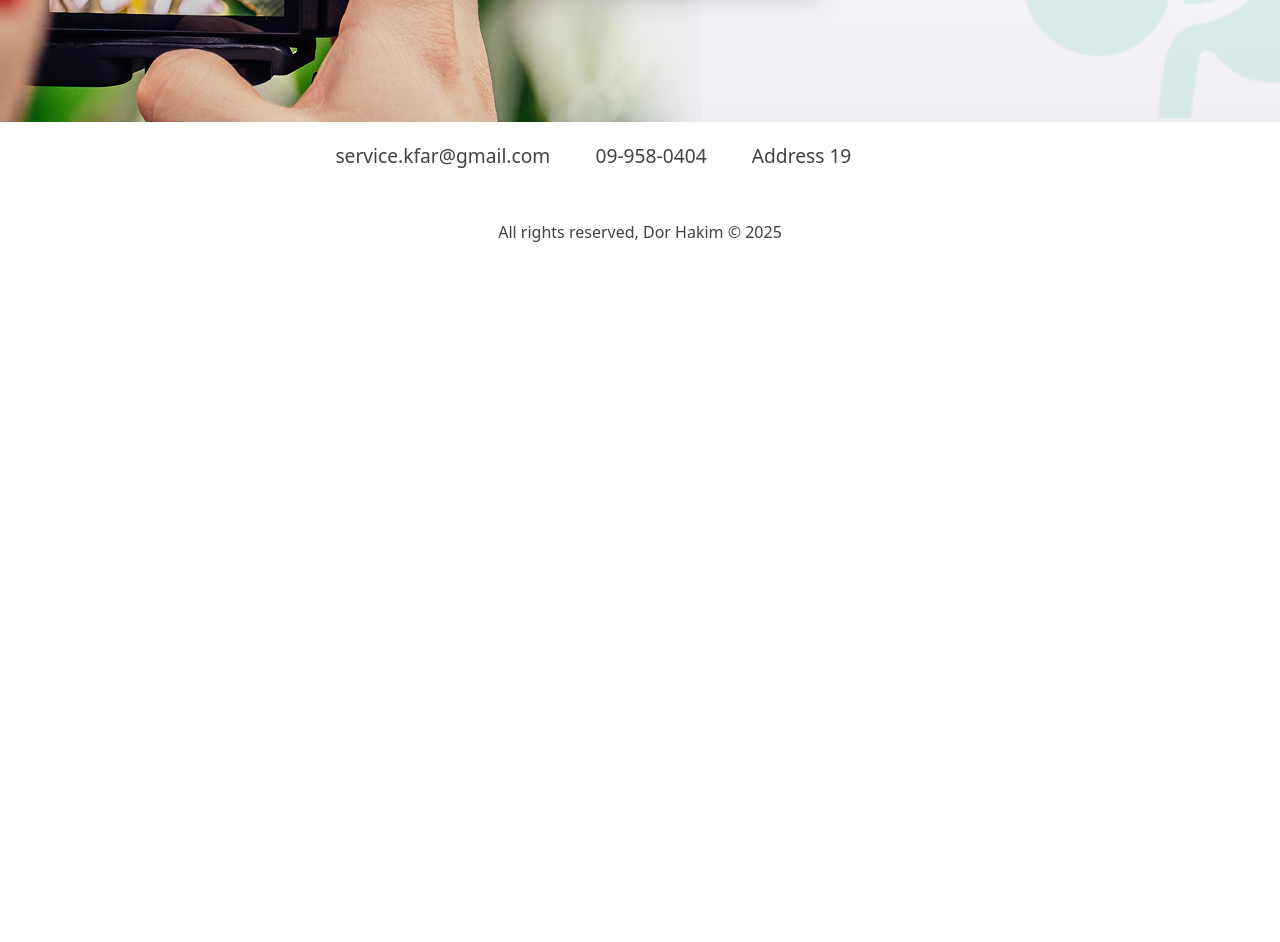
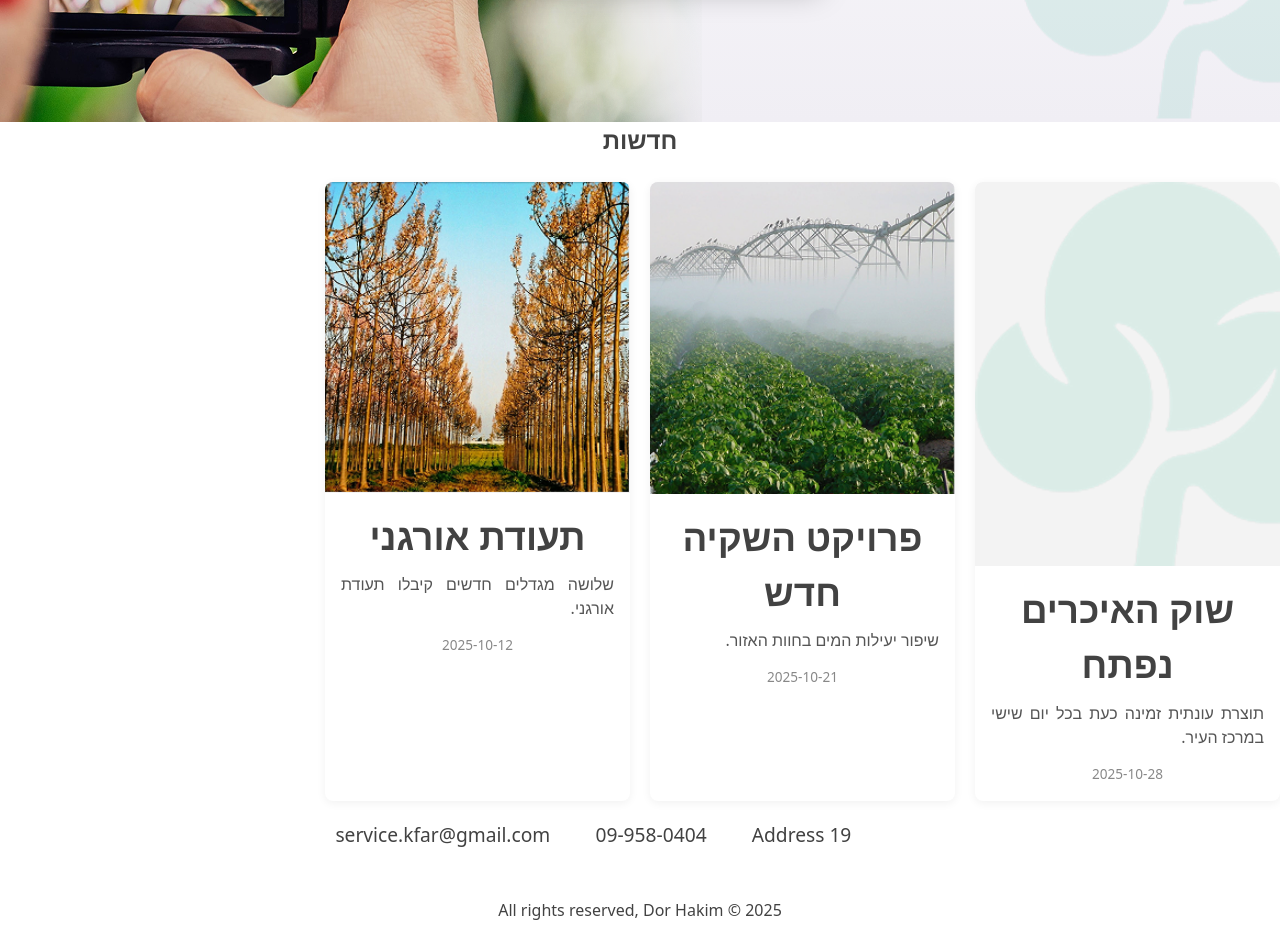
Before and after one commit to dorhakim100/Nizkei-Teva, a React (Vite) app: page / in a window 1280 px wide. Shown: the part 1620-2562 px from the top of the page. Before the commit the page ends 1884 px from the top, so only its background shows below. Built offline with nearby package versions, Linux system fonts and the light colour scheme; some icons are missing.

Commit message:
Add basic News

```diff
--- a/src/assets/styles/main.scss
+++ b/src/assets/styles/main.scss
@@ -23,3 +23,5 @@
 @import '../../components/NewsBanner/styles/NewsBanner.scss';
 @import '../../components/FadeCarousel/styles/FadeCarousel.scss';
 @import '../../components/CustomButton/styles/CustomButton.scss';
+@import '../../components/News/styles/News.scss';
+@import '../../components/News/NewsCard/styles/NewsCard.scss';
--- /dev/null
+++ b/src/components/News/News.tsx
@@ -0,0 +1,34 @@
+import { useSelector } from 'react-redux'
+import { RootState } from '../../store/store'
+import { Language } from '../../types/system/Languages'
+import { NewsItem } from '../../types/News/NewsItem'
+
+import { NewsCard } from './NewsCard/NewsCard'
+
+type NewsProps = {
+  title?: string
+  items: NewsItem[]
+  onItemClick?: (item: NewsItem) => void
+}
+
+export function News({ title, items, onItemClick }: NewsProps) {
+  const prefs = useSelector(
+    (stateSelector: RootState) => stateSelector.systemModule.prefs
+  )
+
+  return (
+    <section className={`news ${prefs.language}`}>
+      {title && <h2 className='news-title'>{title}</h2>}
+      <div className='news-list'>
+        {items.map((item) => (
+          <NewsCard
+            key={item.id}
+            item={item}
+            language={prefs.language as keyof Language}
+            onClick={onItemClick}
+          />
+        ))}
+      </div>
+    </section>
+  )
+}
--- /dev/null
+++ b/src/components/News/NewsCard/NewsCard.tsx
@@ -0,0 +1,40 @@
+import { NewsItem } from '../../../types/News/NewsItem'
+import { Language } from '../../../types/system/Languages'
+
+type NewsCardProps = {
+  item: NewsItem
+  language: keyof Language
+  onClick?: (item: NewsItem) => void
+}
+
+export function NewsCard({ item, language, onClick }: NewsCardProps) {
+  const title = item.title[language] || ''
+  const summary = item.summary?.[language] || ''
+
+  return (
+    <article
+      className='news-card'
+      onClick={() => onClick?.(item)}
+      role={onClick ? 'button' : undefined}
+      tabIndex={onClick ? 0 : -1}
+    >
+      {item.imageUrl && (
+        <div className='news-card__media'>
+          <img
+            src={item.imageUrl}
+            alt={typeof title === 'string' ? title : ''}
+          />
+        </div>
+      )}
+      <div className='news-card__content'>
+        <h3 className='news-card__title'>{title}</h3>
+        {summary && <p className='news-card__summary'>{summary}</p>}
+        {item.publishedAt && (
+          <time className='news-card__date' dateTime={item.publishedAt}>
+            {item.publishedAt}
+          </time>
+        )}
+      </div>
+    </article>
+  )
+}
--- /dev/null
+++ b/src/components/News/NewsCard/styles/NewsCard.scss
@@ -0,0 +1,40 @@
+.news-card {
+  display: flex;
+  flex-direction: column;
+  background-color: $white;
+  border-radius: 8px;
+  overflow: hidden;
+  box-shadow: 0 2px 10px rgba(0, 0, 0, 0.06);
+
+  &__media {
+    width: 100%;
+    aspect-ratio: 16 / 9;
+    background-color: #f3f3f3;
+
+    img {
+      width: 100%;
+      height: 100%;
+      object-fit: cover;
+      display: block;
+    }
+  }
+
+  &__content {
+    padding: 16px;
+  }
+
+  &__title {
+    margin: 0 0 8px;
+    font-size: 1.1rem;
+  }
+
+  &__summary {
+    margin: 0 0 12px;
+    color: #555;
+  }
+
+  &__date {
+    font-size: 0.85rem;
+    color: #888;
+  }
+}
--- /dev/null
+++ b/src/components/News/styles/News.scss
@@ -0,0 +1,14 @@
+.news {
+  display: grid;
+  gap: 24px;
+
+  .news-title {
+    margin: 0;
+  }
+
+  .news-list {
+    display: grid;
+    grid-template-columns: repeat(auto-fill, minmax(260px, 1fr));
+    gap: 20px;
+  }
+}
--- a/src/pages/Home/Home.tsx
+++ b/src/pages/Home/Home.tsx
@@ -9,6 +9,44 @@ import carouselJson from '../../assets/jsons/home/carousel.json'
 import galleryJson from '../../assets/jsons/home/gallery.json'
 import { GalleryImgs } from './GalleryImgs'
 import { AgricultureGallery } from './AgricultureGallery'
+import { News } from '../../components/News/News'
+import type { NewsItem } from '../../types/News/NewsItem'
+
+const newsItems: NewsItem[] = [
+  {
+    id: 'n1',
+    title: { en: 'Farmers Market Opens', he: 'שוק האיכרים נפתח' },
+    summary: {
+      en: 'Seasonal produce now available every Friday downtown.',
+      he: 'תוצרת עונתית זמינה כעת בכל יום שישי במרכז העיר.',
+    },
+    imageUrl: '/imgs/image 49.png',
+    linkUrl: 'https://example.com/news/1',
+    publishedAt: '2025-10-28',
+  },
+  {
+    id: 'n2',
+    title: { en: 'New Irrigation Project', he: 'פרויקט השקיה חדש' },
+    summary: {
+      en: 'Improving water efficiency across regional farms.',
+      he: 'שיפור יעילות המים בחוות האזור.',
+    },
+    imageUrl: '/imgs/image 97.png',
+    linkUrl: 'https://example.com/news/2',
+    publishedAt: '2025-10-21',
+  },
+  {
+    id: 'n3',
+    title: { en: 'Organic Certification', he: 'תעודת אורגני' },
+    summary: {
+      en: 'Three new growers achieved organic certification.',
+      he: 'שלושה מגדלים חדשים קיבלו תעודת אורגני.',
+    },
+    imageUrl: '/imgs/image 98.png',
+    linkUrl: 'https://example.com/news/3',
+    publishedAt: '2025-10-12',
+  },
+]
 
 export function Home() {
   const prefs = useSelector(
@@ -23,6 +61,13 @@ export function Home() {
       </h3>
       <GalleryImgs imgs={galleryJson.imgs} />
       <AgricultureGallery />
+      <News
+        title={prefs.language === 'he' ? 'חדשות' : 'Latest News'}
+        items={newsItems}
+        onItemClick={(item) => {
+          if (item.linkUrl) window.open(item.linkUrl, '_blank')
+        }}
+      />
     </div>
   )
 }
--- a/src/pages/Home/styles/AgricultureGallery.scss
+++ b/src/pages/Home/styles/AgricultureGallery.scss
@@ -36,7 +36,6 @@
 
       h3 {
         color: $primary-color;
-        font-size: 2.3rem;
         line-height: 1.5;
         margin-bottom: 0;
       }
--- a/src/pages/Home/styles/GalleryImgs.scss
+++ b/src/pages/Home/styles/GalleryImgs.scss
@@ -25,7 +25,6 @@
       color: $primary-color;
       margin: 30px 37px 5px;
       h3 {
-        font-size: 2.3rem;
         line-height: 1;
         margin-bottom: 0;
         opacity: 0.3;
--- a/src/pages/Home/styles/Home.scss
+++ b/src/pages/Home/styles/Home.scss
@@ -1,9 +1,11 @@
 .home-container {
+  h3 {
+    font-size: 2.3rem;
+  }
   .gallery-title {
     font-size: 2.3rem;
     line-height: 1;
     background: linear-gradient(to bottom, #f0eef4 0%, $white 100%);
-    // background: linear-gradient(to bottom, #5c18e2 0%, #ffffff 100%);
 
     padding: 50px 0 70px;
     color: $primary-color;
--- /dev/null
+++ b/src/types/News/NewsItem.ts
@@ -0,0 +1,10 @@
+import { Language } from '../system/Languages'
+
+export interface NewsItem {
+  id: string
+  title: Partial<Language>
+  summary?: Partial<Language>
+  imageUrl?: string
+  linkUrl?: string
+  publishedAt?: string
+}
```
